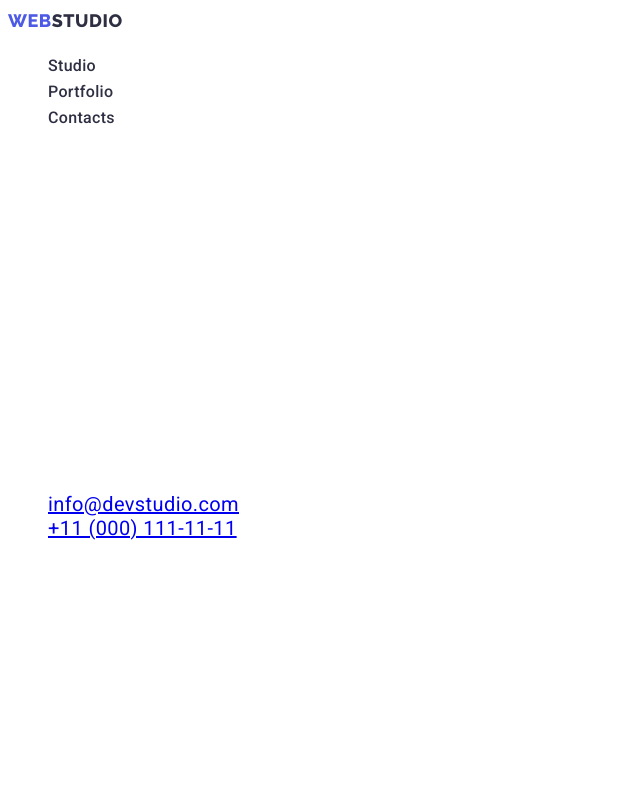
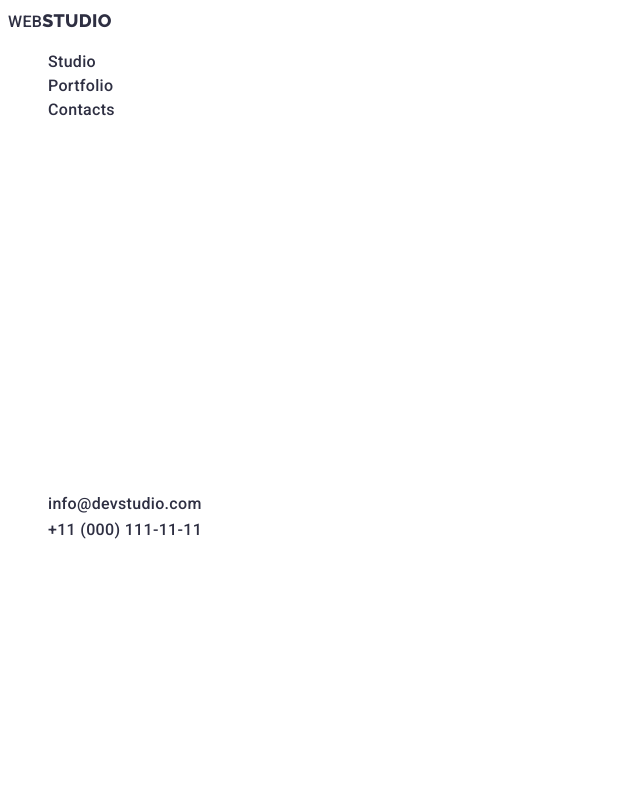
Before and after one commit to Sasha-G79/goit-markup-hw-02, a plain HTML site: page index.html in a window 1280 px wide. Shown: the top 800 px of the page, without its empty margins (0-640 px from the left). Drawn offline with Linux system fonts and the light colour scheme.

Commit message:
Update styles.css
Link in nav

```diff
--- a/css/styles.css
+++ b/css/styles.css
@@ -34,8 +34,7 @@ body {
 .header {
   background-color: var(--white-background);
   color: var(--dark);
-
-}
+ }
 /* .nav {
   text-decoration: none;
 } */
@@ -75,7 +74,7 @@ line-height: 21px;
   font-style: normal;
 }
 
-.site-nav .link {
+.site-nav, .link {
   color: var(--dark);
   /* Studio */
 letter-spacing: 0.02em;
@@ -92,8 +91,8 @@ font-size: 16px;
 line-height: 24px;
 }
 
-.site-nav .link:hover,
-.site-nav .link:focus {
+.site-nav, .link:hover,
+.site-nav, .link:focus {
   color: var(--pressed-state);
 
 }
```
